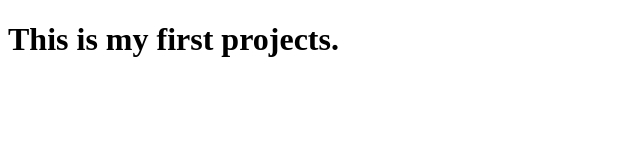
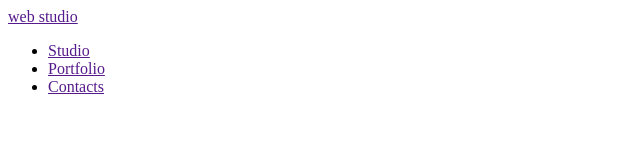
Before and after one commit to NastyaSobipan/my-first-progects, a plain HTML site: page index.html in a window 1280 px wide. Shown: the whole page, without its empty margins (0-640 px from the left). Drawn offline with Linux system fonts and the light colour scheme.

Commit message:
change index html

```diff
--- a/index.html
+++ b/index.html
@@ -2,13 +2,34 @@
 <html lang="en">
 
 <head>
-    <meta charset="UTF-8">
-    <meta name="viewport" content="width=<device-width>, initial-scale=1.0">
+    <meta charset="UTF-8" />
+    <meta name="viewport" content="width=<device-width>, initial-scale=1.0" />
     <title>Document</title>
 </head>
 
 <body>
-    <h1>This is my first projects. </h1>
+    <header>
+        <nav>
+            <a href="">web studio<img src="" alt=""></a>
+            <ul>
+                <li>
+                    <a href="">Studio</a>
+                </li>
+                <li>
+                    <a href="">Portfolio</a>
+                </li>
+                <li>
+                    <a href="">Contacts</a>
+                </li>
+            </ul>
+        </nav>
+    </header>
+    <main>
+        <section></section>
+        <section></section>
+        <section></section>
+    </main>
+    <footer></footer>
 </body>
 
 </html>
```
